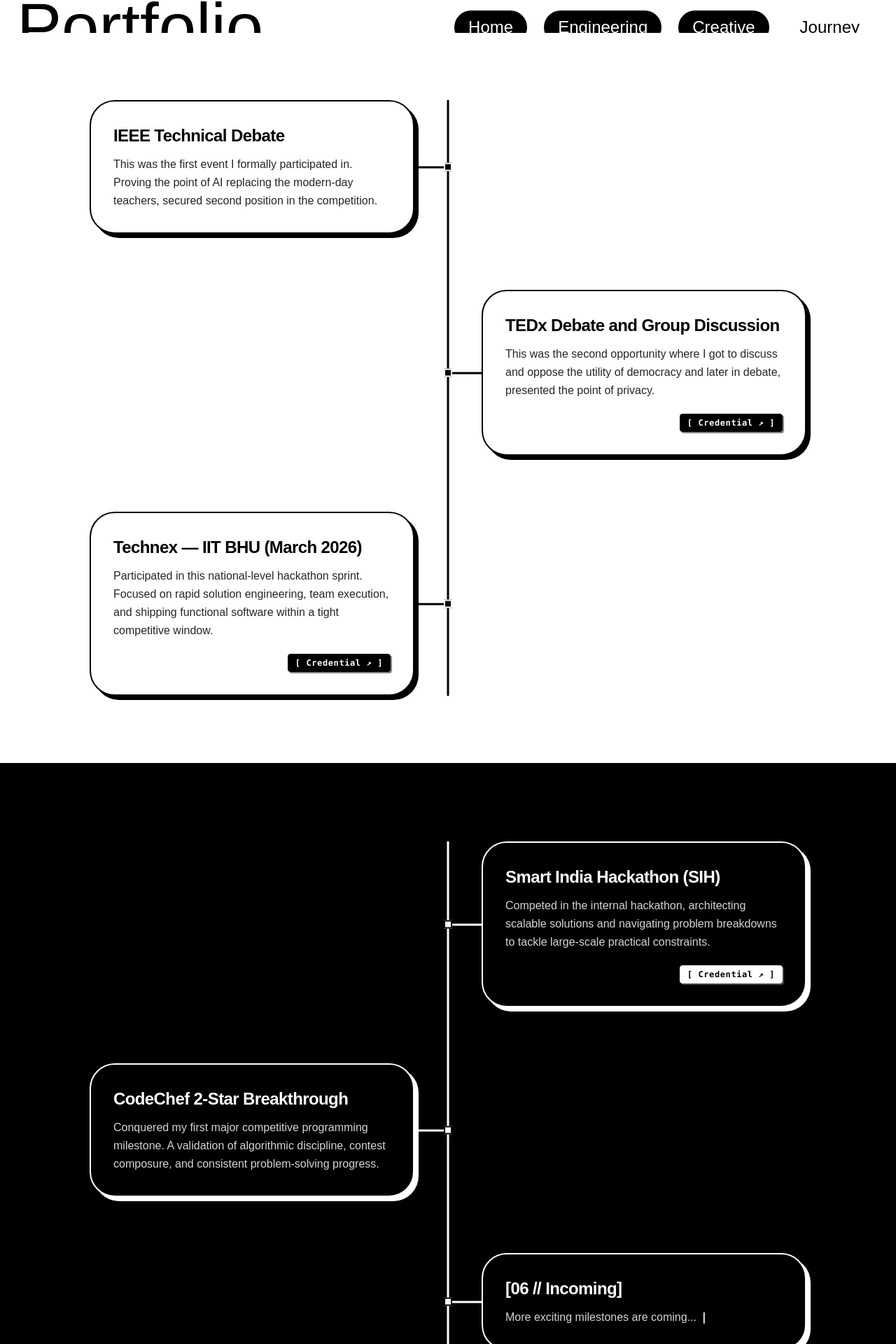
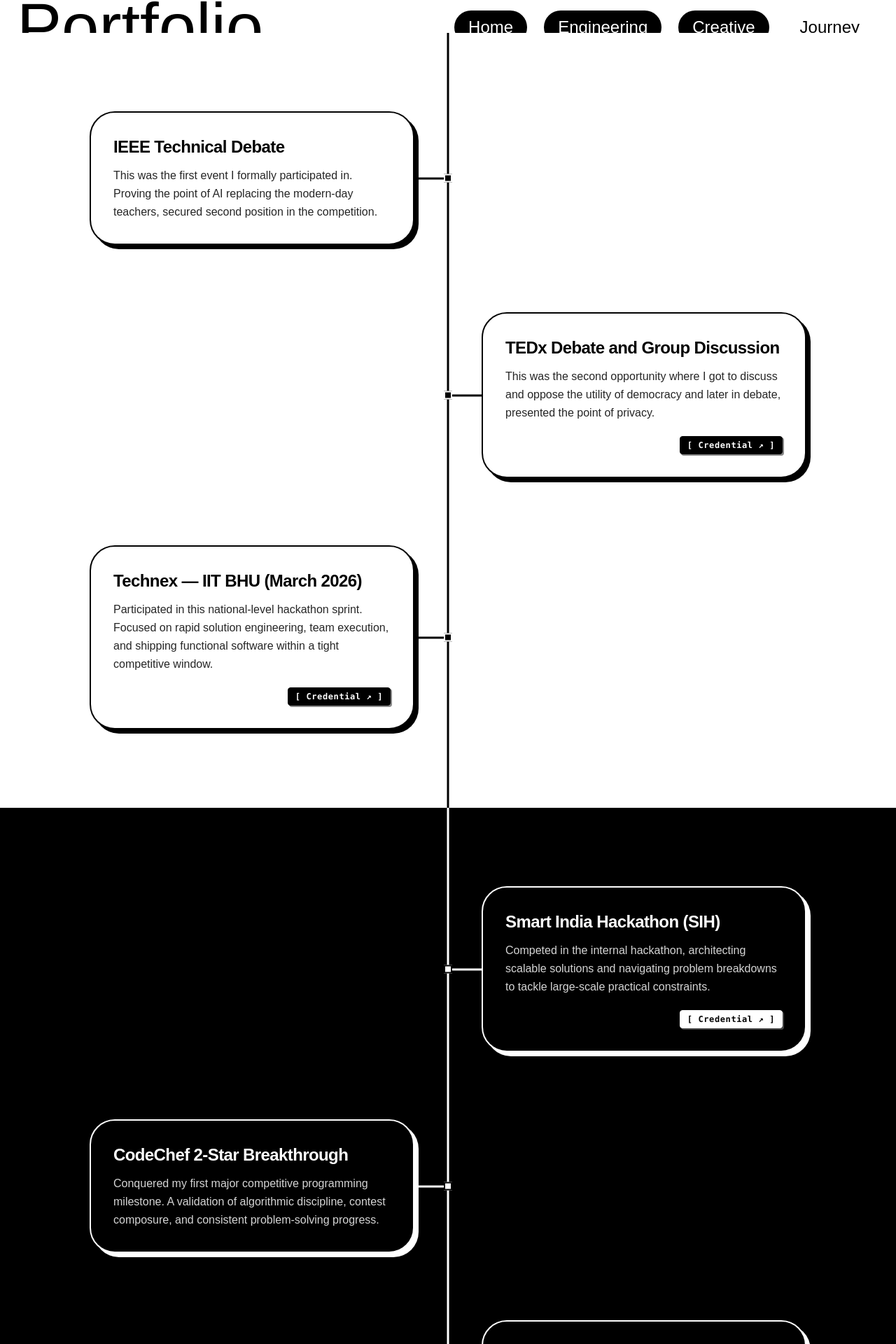
Before and after one commit to Rushil-11/Portfolio-Rushil-Mishra, a Next.js app: page /journey in a window 1280 px wide. Shown: the part 33-1953 px from the top of the page at 70% size. Built offline with nearby package versions, Linux system fonts and the light colour scheme; a web font is replaced by a local one.

Commit message:
feat(journey): extend central timeline spine to full screen-height in Upper and Lower

```diff
--- a/src/app/journey/components/Upper.tsx
+++ b/src/app/journey/components/Upper.tsx
@@ -26,16 +26,16 @@ export default function Upper() {
   ];
 
   return (
-    <section className="relative w-full bg-white text-black pt-16 pb-20 md:py-24 px-4 sm:px-6 md:px-12 overflow-hidden">
-      <div className="max-w-5xl mx-auto relative">
-        {/* Continuous Central Spine (Black on White section) */}
-        <div
-          aria-hidden="true"
-          className="absolute top-0 bottom-0 left-6 md:left-1/2 -translate-x-1/2 w-[3px] bg-black"
-        />
+    <section className="relative w-full min-h-screen bg-white text-black py-20 md:py-28 px-4 sm:px-6 md:px-12 flex flex-col justify-center overflow-hidden">
+      {/* Central Spine extending full screen-height */}
+      <div
+        aria-hidden="true"
+        className="absolute top-0 bottom-0 left-6 md:left-1/2 -translate-x-1/2 w-[3px] bg-black pointer-events-none"
+      />
 
+      <div className="max-w-5xl mx-auto relative w-full">
         {/* Milestone Cards */}
-        <div className="flex flex-col gap-12 md:gap-20">
+        <div className="flex flex-col gap-16 md:gap-24">
           {cards.map((card) => {
             const isLeft = card.side === "left";
 
--- a/src/app/journey/components/lower.tsx
+++ b/src/app/journey/components/lower.tsx
@@ -29,16 +29,16 @@ export default function Lower() {
   ];
 
   return (
-    <section className="relative w-full bg-black text-white pt-16 pb-24 md:py-28 px-4 sm:px-6 md:px-12 overflow-hidden">
-      <div className="max-w-5xl mx-auto relative">
-        {/* Continuous Central Spine (White on Black section) */}
-        <div
-          aria-hidden="true"
-          className="absolute top-0 bottom-0 left-6 md:left-1/2 -translate-x-1/2 w-[3px] bg-white"
-        />
+    <section className="relative w-full min-h-screen bg-black text-white py-20 md:py-28 px-4 sm:px-6 md:px-12 flex flex-col justify-center overflow-hidden">
+      {/* Central Spine extending full screen-height */}
+      <div
+        aria-hidden="true"
+        className="absolute top-0 bottom-0 left-6 md:left-1/2 -translate-x-1/2 w-[3px] bg-white pointer-events-none"
+      />
 
+      <div className="max-w-5xl mx-auto relative w-full">
         {/* Milestone Cards */}
-        <div className="flex flex-col gap-12 md:gap-20">
+        <div className="flex flex-col gap-16 md:gap-24">
           {cards.map((card) => {
             const isLeft = card.side === "left";
 
```
